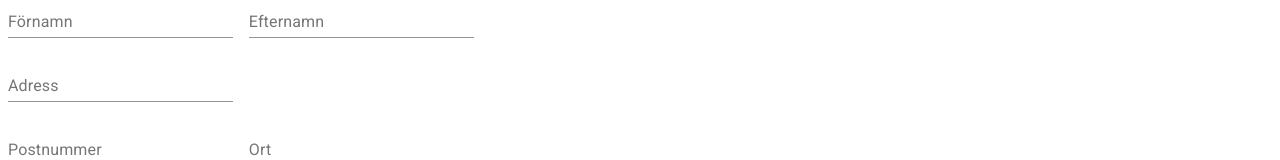
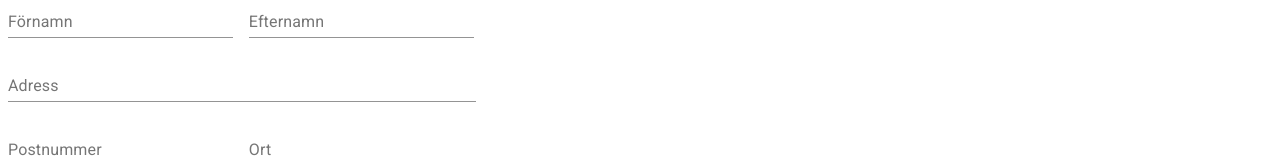
Before and after one commit to Anne-Lie-Back/react-webshop, a React (Create React App) app: page /checkout in a window 1280 px wide. Shown: the part 214-374 px from the top of the page. Built offline with nearby package versions, Linux system fonts and the light colour scheme.

Commit message:
address field is now as 2 long as input fields

```diff
--- a/src/components/checkout/Address.tsx
+++ b/src/components/checkout/Address.tsx
@@ -45,7 +45,7 @@ export default function BasicTextFields(props:Props) {
           <TextField id="standard-basic" color="secondary" label="Förnamn" value={props.firstName} onChange = {props.onChangeFirstName}/>
           <TextField id="standard-basic" color="secondary" label="Efternamn" value={props.lastName} onChange = {props.onChangeLastName}/>
           <br/>
-          <TextField id="standard-basic" label="Adress" value={props.address} onChange = {props.onChangeAddress}/>
+          <TextField id="standard-full-width" label="Adress" style = {{width:'52ch'}}value={props.address} onChange = {props.onChangeAddress}/>
           <br/>
           <TextField id="standard-basic" color="secondary" label="Postnummer" value={props.zipCode} onChange = {props.onChangeZipCode}/>
           <TextField id="standard-basic" color="secondary" label="Ort" value={props.city} onChange = {props.onChangeCity}/>
```
